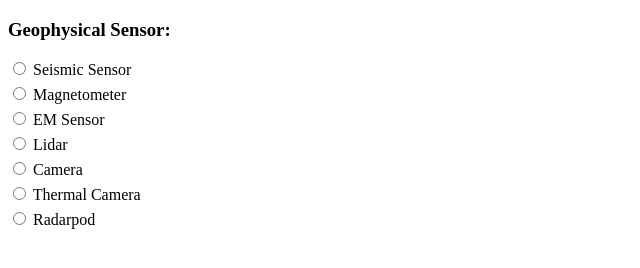
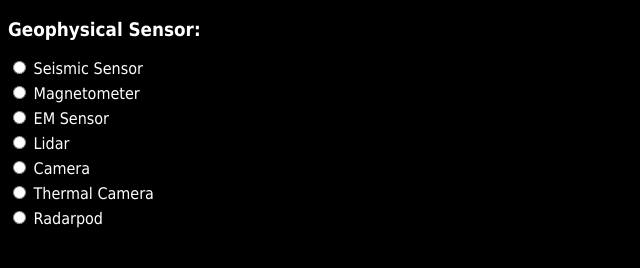
Before and after one commit to robiah96/radbutton4exp, a plain HTML site: page index.html in a window 1280 px wide. Shown: the whole page, without its empty margins (0-640 px from the left). Drawn offline with Linux system fonts and the light colour scheme.

Commit message:
Update index.html

```diff
--- a/index.html
+++ b/index.html
@@ -2,12 +2,20 @@
 <html>
 <head>
     <style>
+        body {
+            color: white; /* Set text color to white */
+            background-color: black; /* Optional: set background color to black for contrast */
+            font-family: 'Avenir Next', Tahoma, Arial, sans-serif; /* Set font family to Avenir Next with fallback options */
+        }
         .radio-buttons {
             margin: 10px 0;
         }
         .radio-buttons label {
             display: block;
             margin: 5px 0;
+        }
+        h3 {
+            color: white; /* Ensure the heading is also white */
         }
     </style>
 </head>
```
